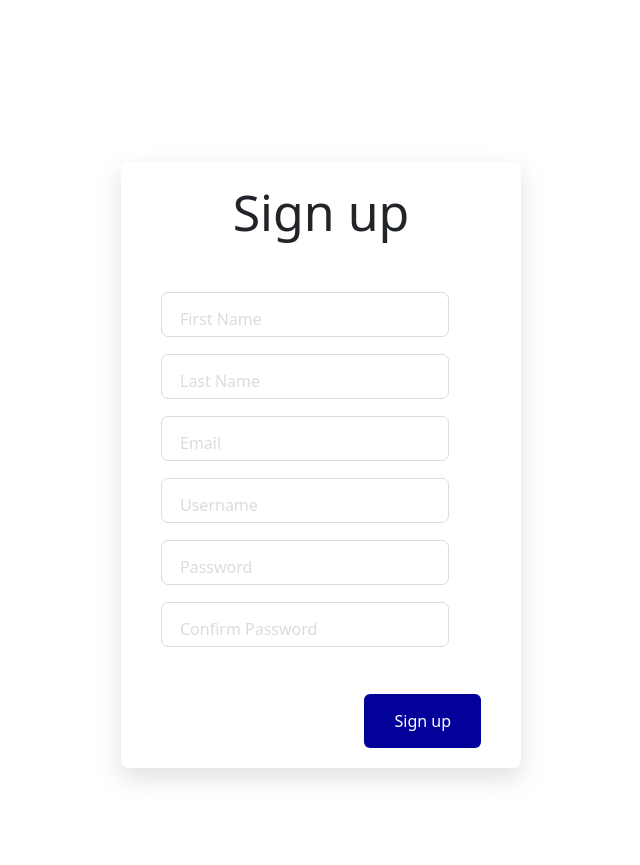
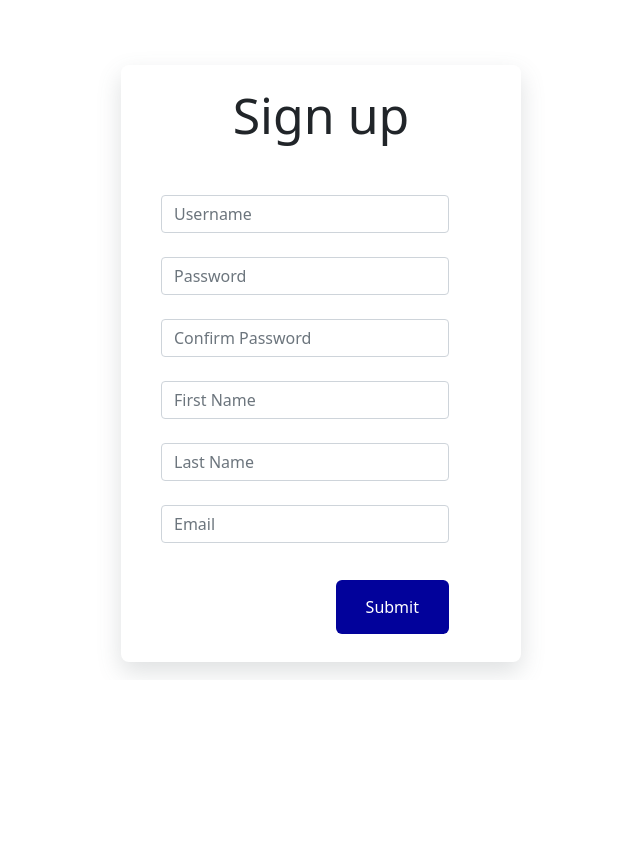
Before and after one commit to traviicii/flask-ecommerce-site, a Flask app: page /signup in a window 1280 px wide. Shown: the part 120-985 px from the top of the page, without its empty margins (319-959 px from the left). After the commit the page ends 796 px from the top, so only its background shows below. Run offline with Flask 3, Linux system fonts and the light colour scheme; some libraries are stand-ins or nearby versions.

Commit message:
Sign up is functional and normal user view is distinct from admin view.

```diff
--- a/app/auth/auth_templates/signup.html
+++ b/app/auth/auth_templates/signup.html
@@ -2,40 +2,38 @@
 
 {% block content %}
 <div class="signupFrm">
-    <form action="" class="form">
+    <form action="" method="POST" class="form">
         <h1 class="title" style="text-align: center;">Sign up</h1>
 
+        {{ form.hidden_tag() }}
+
+
         <div class="inputContainer">
-            <input type="text" class="input" placeholder="a">
-            <label for="" class="label">First Name</label>
+            {{ form.username(class='form-control', placeholder='Username') }}
         </div>
 
         <div class="inputContainer">
-            <input type="text" class="input" placeholder="a">
-            <label for="" class="label">Last Name</label>
+            {{ form.password(class='form-control', placeholder='Password') }}
         </div>
 
         <div class="inputContainer">
-            <input type="text" class="input" placeholder="a">
-            <label for="" class="label">Email</label>
+            {{ form.confirm_password(class='form-control', placeholder='Confirm Password') }}
         </div>
 
         <div class="inputContainer">
-            <input type="text" class="input" placeholder="a">
-            <label for="" class="label">Username</label>
+            {{ form.first_name(class='form-control', placeholder='First Name') }}
         </div>
 
         <div class="inputContainer">
-            <input type="text" class="input" placeholder="a">
-            <label for="" class="label">Password</label>
+            {{ form.last_name(class='form-control', placeholder='Last Name') }}
         </div>
 
         <div class="inputContainer">
-            <input type="text" class="input" placeholder="a">
-            <label for="" class="label">Confirm Password</label>
+            {{ form.email(class='form-control', placeholder='Email') }}
         </div>
-        <div style="display:flex; justify-content: center;">
-            <input type="submit" class="submitBtn" value="Sign up">
+
+        <div class="inputContainer">
+            {{ form.submit(class='btn btn-primary submitBtn justify-content-center') }}
         </div>
     </form>
 </div>
--- a/app/auth/forms.py
+++ b/app/auth/forms.py
@@ -13,8 +13,8 @@ class SignUpForm(FlaskForm):
     username = StringField('Username', validators=[DataRequired()])
     password = PasswordField('Password', validators=[DataRequired()])
     confirm_password = PasswordField('Confirm Password', validators=[DataRequired(), EqualTo('password')])
-    first_name = StringField('First Name')
-    last_name = StringField('Last Name')
+    first_name = StringField('First Name', validators=[DataRequired()])
+    last_name = StringField('Last Name', validators=[DataRequired()])
     email = StringField('Email', validators=[DataRequired()])
     submit = SubmitField()
 
--- a/app/auth/routes.py
+++ b/app/auth/routes.py
@@ -13,21 +13,17 @@ def signup():
 
     if request.method == 'POST':
         if form.validate():
+            username = form.username.data
+            password = form.password.data
             first_name = form.first_name.data
             last_name = form.last_name.data
             email = form.email.data
-            username = form.username.data
-            password = form.password.data
 
             user = User(username, password, first_name, last_name, email)
 
             user.saveToDB()
-            account = {
-                'email': email,
-                'username': username
-            }
-        flash('Signed up successfully!', "success")
-        return redirect(url_for('auth.login'))
+            flash('Signed up successfully!', "success")
+            return redirect(url_for('auth.signin'))
     return render_template('signup.html', form=form)
 
 
--- a/app/static/signs.css
+++ b/app/static/signs.css
@@ -1,16 +1,12 @@
 .signupFrm {
     display: flex;
     justify-content: center;
-    align-items: center;
-    height: 100vh;
 }
 
 
 .signinFrm {
     display: flex;
     justify-content: center;
-
-
 }
 
 
--- a/app/templates/index.html
+++ b/app/templates/index.html
@@ -13,7 +13,7 @@
             <span>Price: ${{ product.price }}</span>
             <div class="product_buttons">
                 <a class="btn btn-primary" href="#" role="button" id="details">More Details</a>
-                {% if admin %}
+                {% if admin == true %}
                 <a class="btn btn-primary" href="/edititem/{{ product.id }}" role="buttom" id="details">Edit Item</a>
                 <a class="btn btn-danger" href="/remove/{{ product.id }}" role="button" id="details">Delete Item</a>
                 {% endif %}
```
